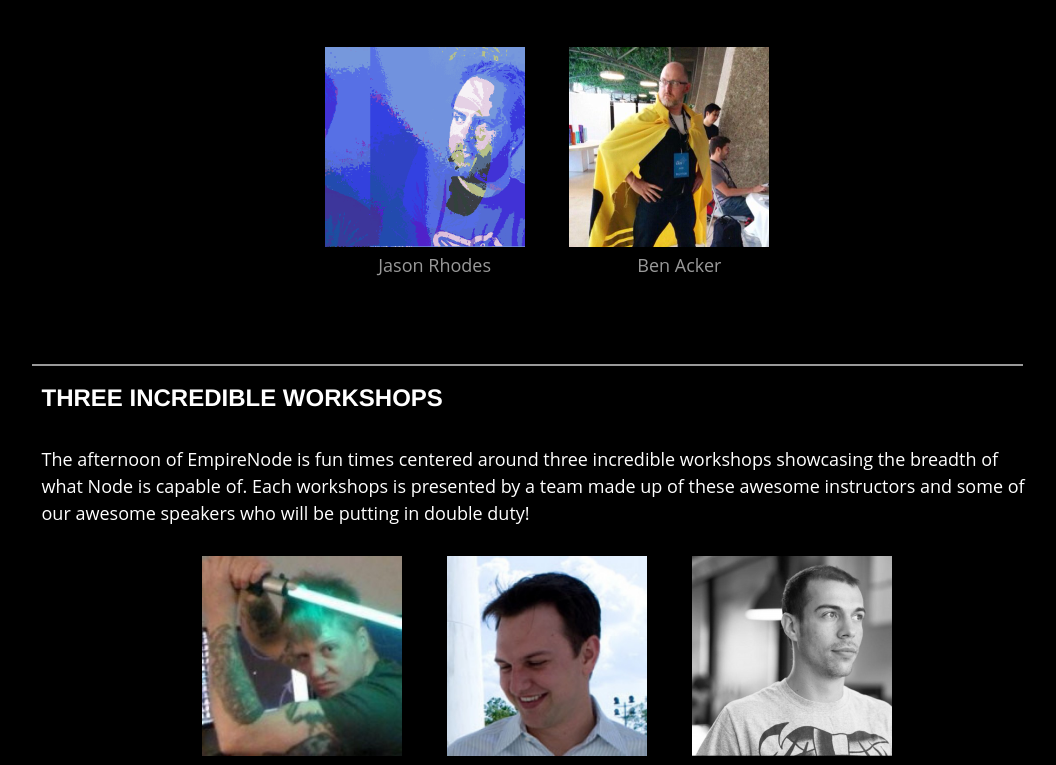
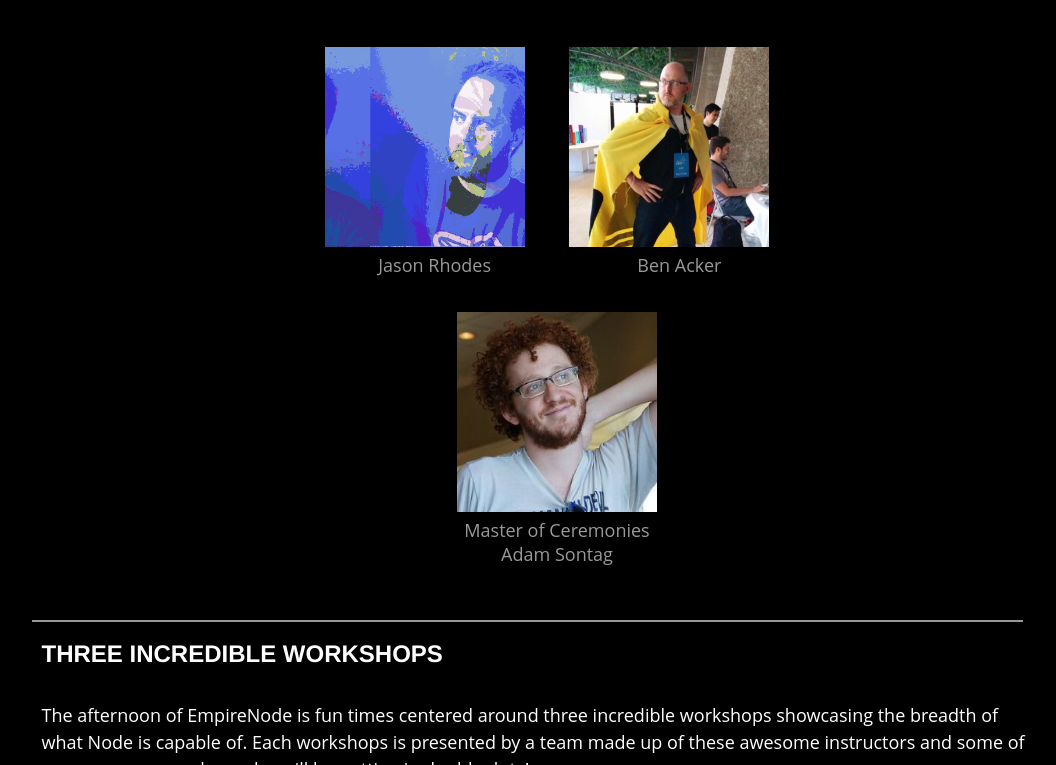
Before and after one commit to EmpireJS/2014.empirenode.org, a website: page public/index.html in a window 1280 px wide. Shown: the part 2018-2783 px from the top of the page, without its empty margins (118-1174 px from the left). Drawn offline with Linux system fonts and the light colour scheme; some packages are replaced by stand-ins of ours.

Commit message:
adding emcee adam sontag

```diff
--- a/public/css/style.css
+++ b/public/css/style.css
@@ -213,6 +213,15 @@ a:hover.button {
   width: 100%;
 }
 
+#emcee img {
+  margin-left: 20px;
+  margin-top: 0px;
+}
+
+#emcee p {
+  margin-bottom: 0px;
+  height: 24px;
+}
 #speakers .subheader h2,
 #instructors .subheader h2,
 #sponsors .subheader h2,
--- a/public/index.html
+++ b/public/index.html
@@ -64,7 +64,7 @@ EVERYONE AND ANYONE should attend and participate.
 
       <div id="speakers" class="content">
         <div class="subheader">
-          <h2>Nine Amazing Speakers</h2>
+          <h2>Eleven Amazing Speakers</h2>
         </div>
 
         <div class="speakers">
@@ -131,6 +131,16 @@ EVERYONE AND ANYONE should attend and participate.
           <div>
             <a href="https://twitter.com/nvcexploder" target="_blank">
               <img src="/img/speakers/ben_acker.jpg" alt /><p>Ben Acker</p>
+            </a>
+          </div>
+
+          <br>
+
+          <div id="emcee">
+            <a href="https://twitter.com/ajpiano" target="_blank">
+              <img src="/img/speakers/adam_sontag.jpg" alt="Emcee Adam Sontag">
+              <p>Master of Ceremonies</p>
+              <p>Adam Sontag</p>
             </a>
           </div>
 
```
Also changed, not shown: public/img/speakers/adam_sontag.jpg (added).
